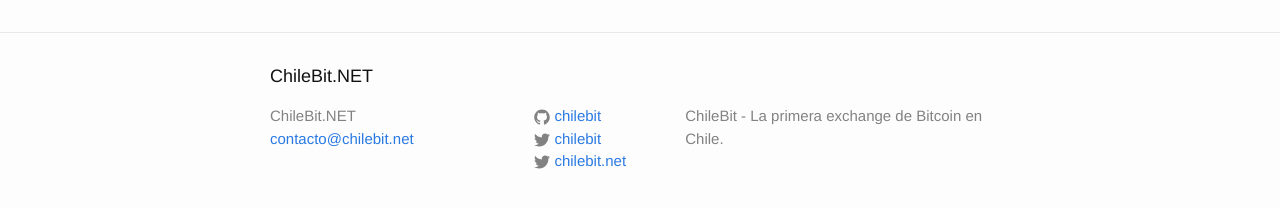
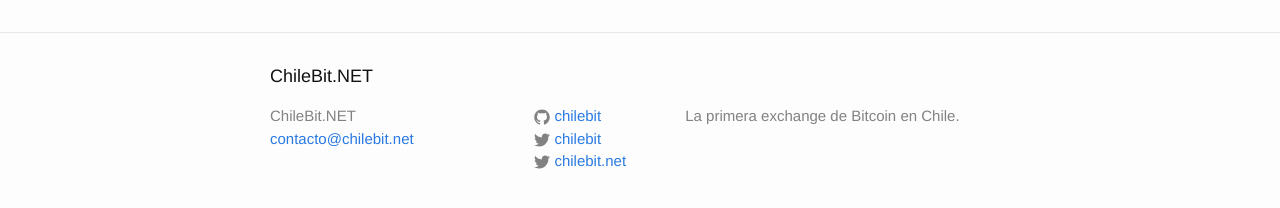
Before and after one commit to chilebit/site, a Jekyll site: the page built from about.md, in a window 1280 px wide. Shown: the part 318-526 px from the top of the page. Built offline with Jekyll 4.4.1, drawn with Linux system fonts in a browser that asks for light colours.

Commit message:
Update _config.yml

```diff
--- a/_config.yml
+++ b/_config.yml
@@ -2,7 +2,7 @@
 title: ChileBit.NET
 email: contacto@chilebit.net
 description: > # this means to ignore newlines until "baseurl:"
-  ChileBit - La primera exchange de Bitcoin en Chile.
+  La primera exchange de Bitcoin en Chile.
 baseurl: "" # the subpath of your site, e.g. /blog/
 url: "http://chilebit.net" # the base hostname & protocol for your site
 twitter_username: chilebit
```
